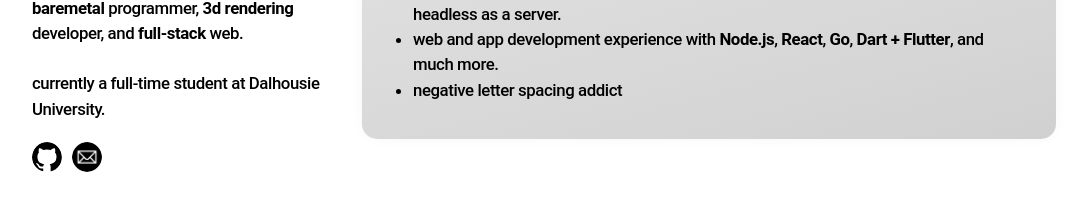
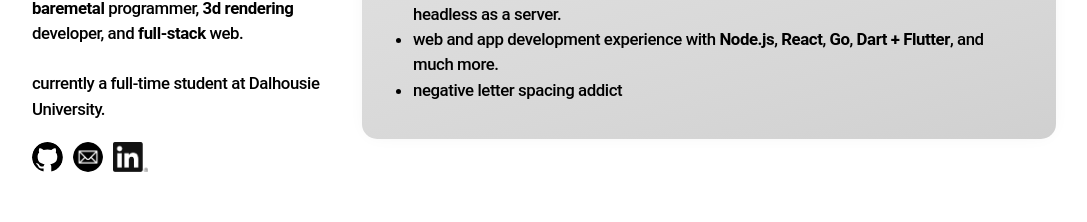
Before and after one commit to emd22/ethanm.ca, a React (Create React App) app: page / in a window 1280 px wide. Shown: the part 477-699 px from the top of the page, without its empty margins (96-1183 px from the left). Built offline with nearby package versions, Linux system fonts and the light colour scheme.

Commit message:
added linkedin link, added SocialLink component

```diff
--- a/package.json
+++ b/package.json
@@ -39,6 +39,7 @@
     ]
   },
   "devDependencies": {
-    "gh-pages": "^6.1.1"
+    "gh-pages": "^6.1.1",
+    "@babel/plugin-proposal-private-property-in-object": "^7.21.11"
   }
 }
--- a/src/App.js
+++ b/src/App.js
@@ -6,6 +6,7 @@ import nightModeIcon from './assets/icons8-night-mode-64.png'
 import githubIcon from './assets/github-mark/github-mark.svg'
 import emailIcon from './assets/email.png'
 import replitIcon from './assets/replit-logo.png'
+import linkedinIcon from './assets/LI-In-Bug.png'
 
 import peachDemo from './assets/peach.mov'
 import acheronTunnel from './assets/acheron-tunnel.png'
@@ -57,7 +58,15 @@ const ProjectCard = (props) => {
   );
 }
 
-const ProfileContainer = (props) => {
+const SocialLink = (props) => {
+    return (
+        <a href={props.link} target="_blank" className='hp-social-link'>
+            <img className={'hp-link-icon ' + props.className} src={props.icon} height='30px'></img>
+        </a>
+    );
+}
+
+const ProfileContainer = () => {
   return (
     <ReactiveContainer>
       <div className=''>
@@ -75,12 +84,9 @@ const ProfileContainer = (props) => {
                   currently a full-time student at Dalhousie University.
                 </p>
                 <div className='hp-flex-row hp-margin-top-2'>
-                  <a href='https://www.github.com/emd22/' className='hp-social-link'>
-                    <img className='hp-link-icon' src={githubIcon} width='30px' height='30px'></img>
-                  </a>
-                  <a href='mailto:e@ethanm.ca' className='hp-social-link'>
-                    <img className='hp-link-icon' src={emailIcon} width='30px' height='30px'></img>
-                  </a>
+                  <SocialLink icon={githubIcon} link='https://www.github.com/emd22/'/>
+                  <SocialLink icon={emailIcon} link='mailto:e@ethanm.ca'/>
+                  <SocialLink icon={linkedinIcon} className='hp-rounded-0' link='https://www.linkedin.com/in/emd22'/>
                 </div>
               </div>
             </div>
--- a/src/App.scss
+++ b/src/App.scss
@@ -214,15 +214,14 @@ a {
 
   &-link-icon {
     &-light {
-      filter: contrast(200%) grayscale(100) invert(1)
+      filter: contrast(100) grayscale(1) invert(1)
     }
 
     &-dark {
-      filter: contrast(200%) grayscale(100)
+      filter: contrast(100) grayscale(1)
     }
 
-
-    filter: contrast(200%) grayscale(100) invert(var(--isDark))
+    filter: contrast(100) grayscale(1) invert(var(--isDark))
   }
 
   &-dark-container {
@@ -457,6 +456,8 @@ a {
 @include create-padding-rules('.hp-margin-bottom-', 'margin-bottom', 5, 50);
 @include create-padding-rules('.hp-margin-', 'margin', 5, 50);
 
+@include create-padding-rules('.hp-rounded-', 'border-radius', 5, 25);
+
 
 .hp {
   &-profile-picture {
```
Also changed, not shown: src/assets/LI-In-Bug.png (added), 1 other file (tests, documents, lock files or other folders).
